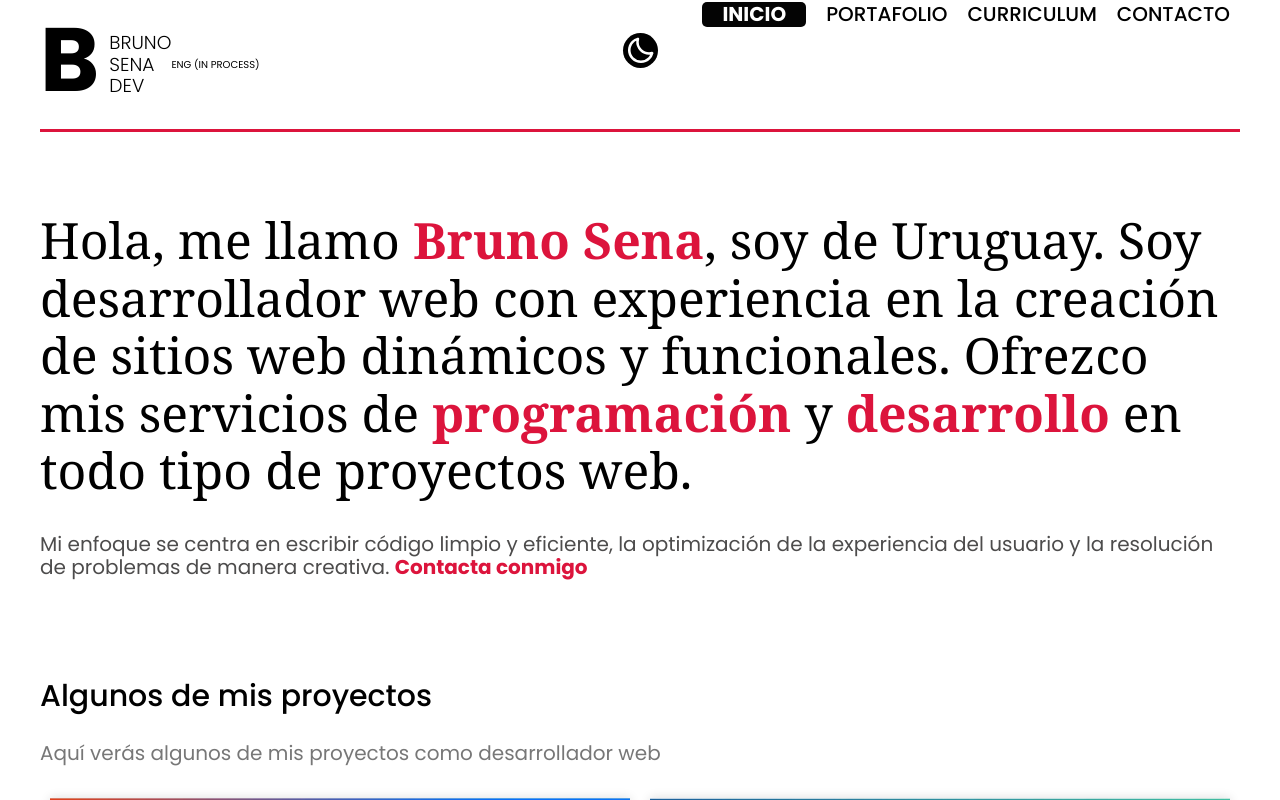
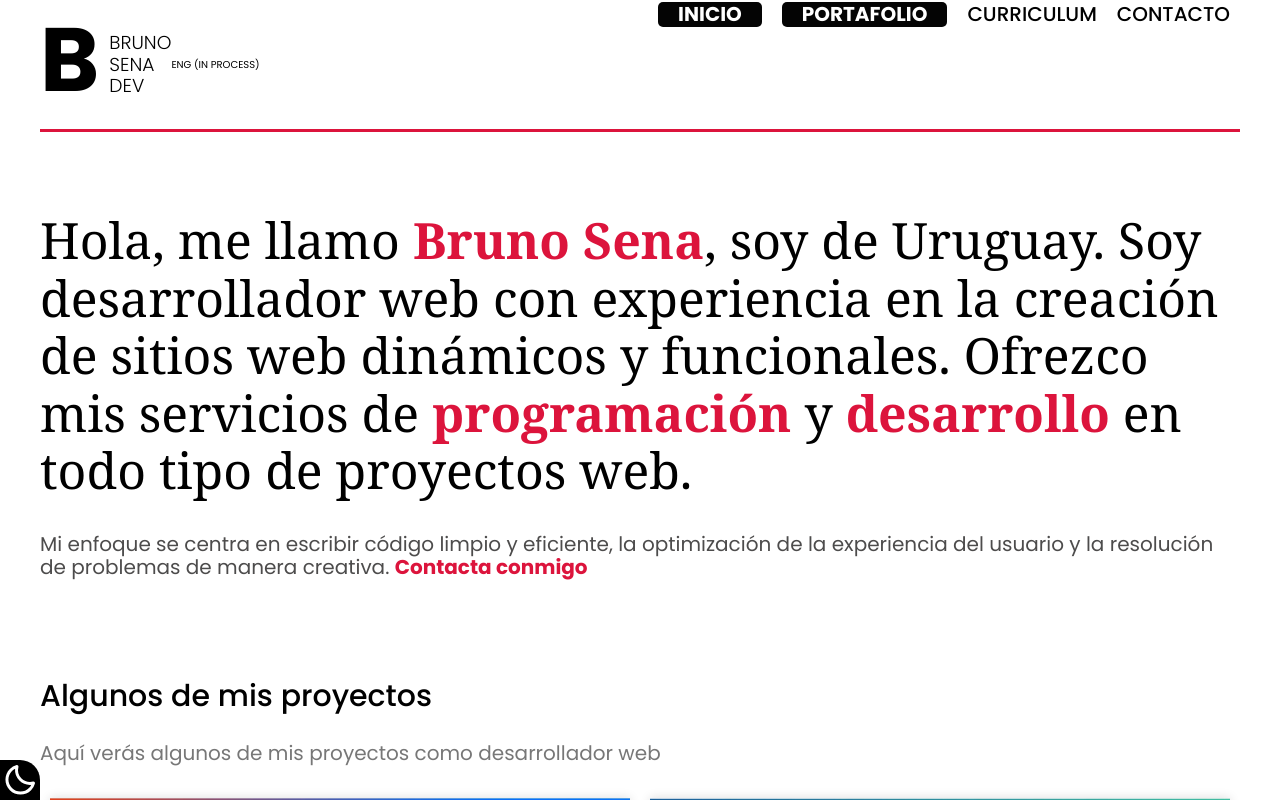
Before and after one commit to brujavsen/my-portfolio, a React (Create React App) app: page /inicio in a window 1280 px wide. Shown: the top 800 px of the page. Built offline with nearby package versions, Linux system fonts and the light colour scheme.

Commit message:
adding dark mode

```diff
--- a/src/scss/base/_base.scss
+++ b/src/scss/base/_base.scss
@@ -43,19 +43,20 @@ p {
 }
 
 .dark-mode {
-    position: absolute;
-    font-size: 3.5rem;
+    position: fixed;
+    font-size: 4rem;
     text-align: center;
-    top: -700px;
+    bottom: 0;
     left: 0;
-    right: 0;
-    bottom: 0;
-    margin: auto;
     background-color: v.$black;
     color: v.$white;
-    border-radius: 50%;
+    border-radius: 0 2rem 0 0 ;
     padding: .2rem;
     cursor: pointer;
+    transition: all .3s ease-in-out;
+    &:hover {
+        font-size: 5rem;
+    }
 }
 
 /* PAGE */
```
